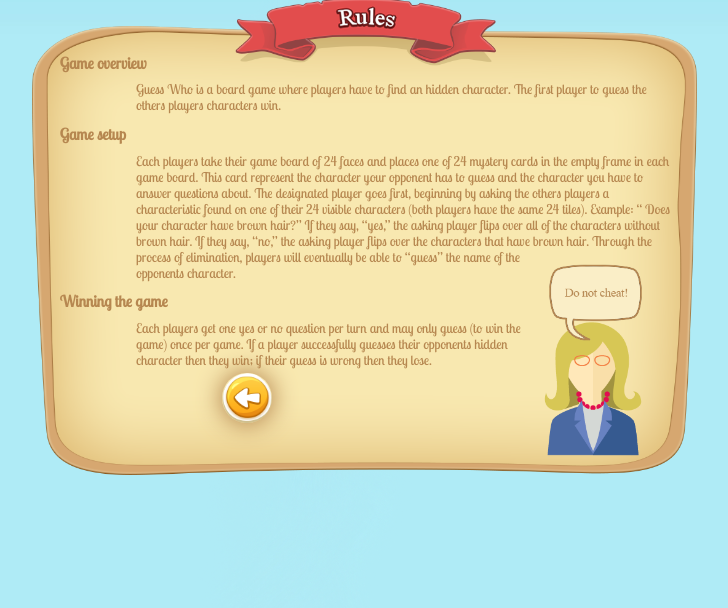
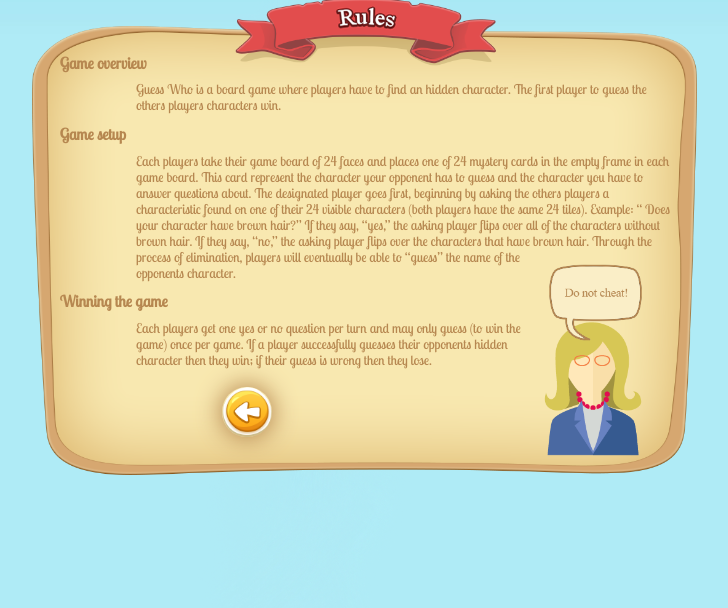
Before and after one commit to PVJ-Who-Proj/PVJ-Who-Proj, a PHP site: page /rules.php in a window 1280 px wide. Shown: the part 110-718 px from the top of the page, without its empty margins (273-1001 px from the left). Run offline with PHP 8.4, Linux system fonts and the light colour scheme.

Commit message:
Correctif du correctif
le CSS à pas été changé dans le précédent commit.

```diff
--- a/GuessWho.css
+++ b/GuessWho.css
@@ -311,6 +311,7 @@ footer p{
 
 #rules #rWin{
 	width: 64.8%;
+	margin-bottom: 3%;
 }
 
 /*****************************************************  Login  ***********************************************************/
```
